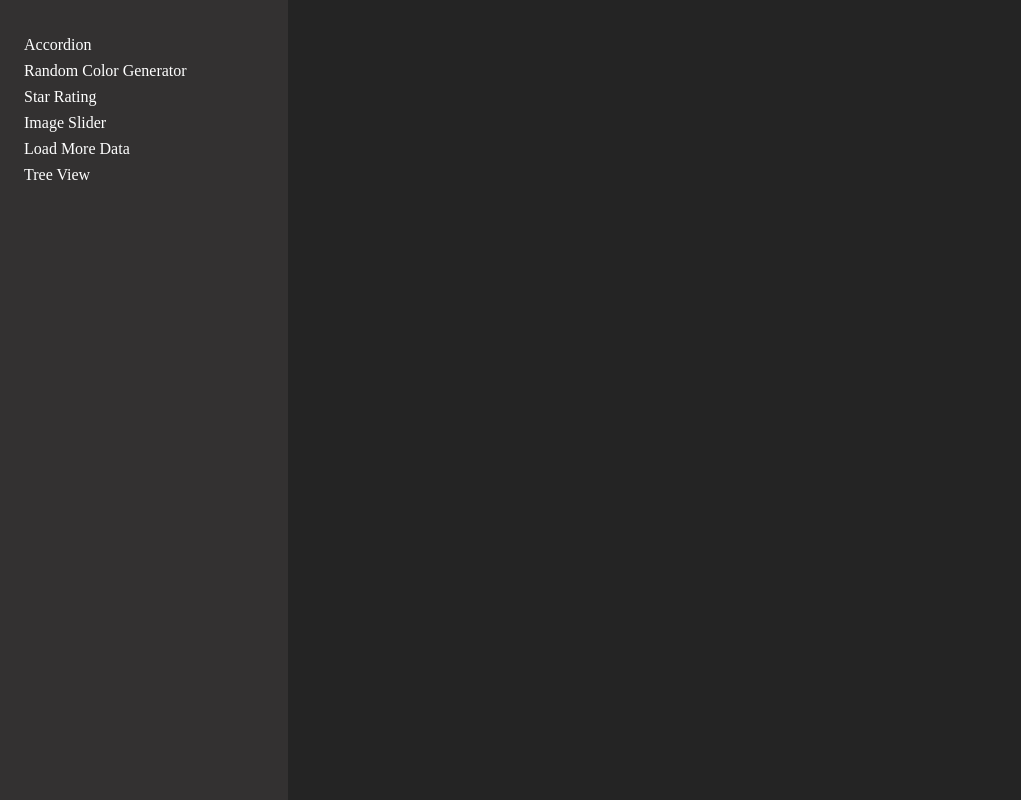
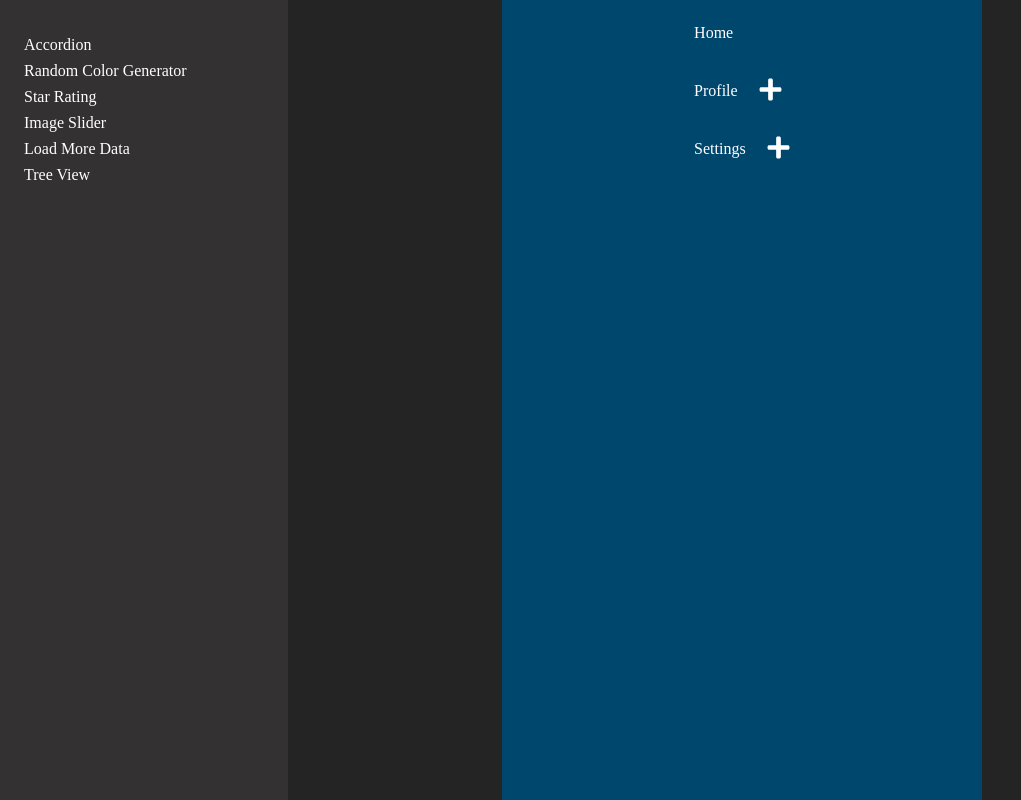
Before and after one commit to codingmage/react-components, a React (Vite) app: page /tree_view in a window 1280 px wide. Shown: the whole page, without its empty margins (0-1021 px from the left). Built offline with nearby package versions, Linux system fonts and the light colour scheme.

Commit message:
finish tree-view component

```diff
--- a/src/components/Tree-View/data.js
+++ b/src/components/Tree-View/data.js
@@ -12,7 +12,13 @@ export const menus = [
 				to: "/details",
 				children: [{
 					label: "Location",
-					to: "/location"
+					to: "/location",
+					children: [
+						{
+							label: "City",
+							to: "/city"
+						}
+					]
 				}]
 			}
 		]
--- a/src/components/Tree-View/index.jsx
+++ b/src/components/Tree-View/index.jsx
@@ -1,4 +1,5 @@
 import MenuList from "./menu-list"
+import "./styles.css"
 
 export default function TreeView({menus = []}) {
 
--- a/src/components/Tree-View/menu-item.jsx
+++ b/src/components/Tree-View/menu-item.jsx
@@ -1,7 +1,36 @@
+import { useState } from "react"
+import MenuList from "./menu-list"
+import { FaMinus, FaPlus} from "react-icons/fa"
+
 export default function MenuItem({item}) {
+
+	const [displayChildren, setDisplayChildren] = useState({})
+
+	function handleToggleChildren(currentLabel) {
+		setDisplayChildren({
+			...displayChildren, [currentLabel]: !displayChildren[currentLabel]
+		})
+	}
+
 	return (
-		<div>
-            Menu item
-		</div>
+		<li >
+			<div className="menu-item">
+				<p>{item.label}</p>
+				{
+					item && item.children && item.children.length ?
+						<span onClick={() => handleToggleChildren(item.label)}>
+							{
+								displayChildren[item.label] ? <FaMinus color="#fff" size={25} /> : <FaPlus color="#fff" size={25} />
+							}
+						</span>
+						: null
+				}
+			</div>
+			{
+				item && item.children && item.children.length > 0 && displayChildren[item.label]
+					? <MenuList list={item.children} />
+					: null
+			}
+		</li>
 	)
 }
--- a/src/components/Tree-View/menu-list.jsx
+++ b/src/components/Tree-View/menu-list.jsx
@@ -1,7 +1,15 @@
+import MenuItem from "./menu-item"
+
 export default function MenuList({list = []}) {
 	return (
-		<div className="menu-list-container">
-
-		</div>
+		<ul className="menu-list-container">
+			{
+				list && list.length ?
+					list.map((listItem, index) => (
+						<MenuItem item={listItem} key={index} />
+					))
+					: null
+			}
+		</ul>
 	)
 }
--- a/src/components/Tree-View/styles.css
+++ b/src/components/Tree-View/styles.css
@@ -0,0 +1,25 @@
+.tree-view-container {
+    width: 30rem;
+    min-height: 100vh;
+    background-color: rgb(0, 71, 110);
+    display: flex;
+    flex-direction: column;
+    justify-content: flex-start;
+    align-items: center;
+    padding: 0;
+    color: white;
+}
+
+.menu-list-container {
+    list-style: none;
+    margin-top: 0px;
+    margin-bottom: 0px;
+    padding: 4px;
+}
+
+.menu-item {
+    display: flex;
+    align-items: center;
+    gap: 20px;
+    cursor: pointer;
+}
```
